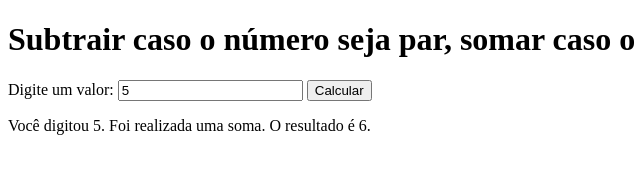
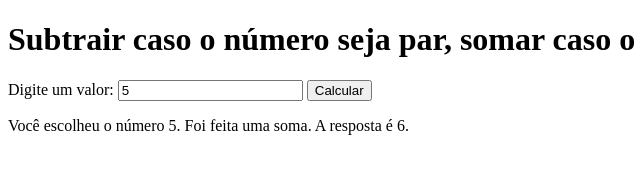
Before and after one commit to gabukkk/exercicio2, a plain HTML site: page index.html in a window 1280 px wide. Both pictures are taken after typing "5" into the empty fields and a click on the button "Calcular". Shown: the full height of the page, 0-640 px from the left. Drawn offline with Linux system fonts and the light colour scheme.

Commit message:
Update index.html

```diff
--- a/index.html
+++ b/index.html
@@ -22,7 +22,7 @@
             }
 
             // Exibe o resultado
-            document.getElementById('resultado').innerText = "Você digitou " + valor + ". Foi realizada uma " + operacao + ". O resultado é " + resultado + ".";
+            document.getElementById('resultado').innerText = "Você escolheu o número " + valor + ". Foi feita uma " + operacao + ". A resposta é " + resultado + ".";
         }
     </script>
 </head>
```
